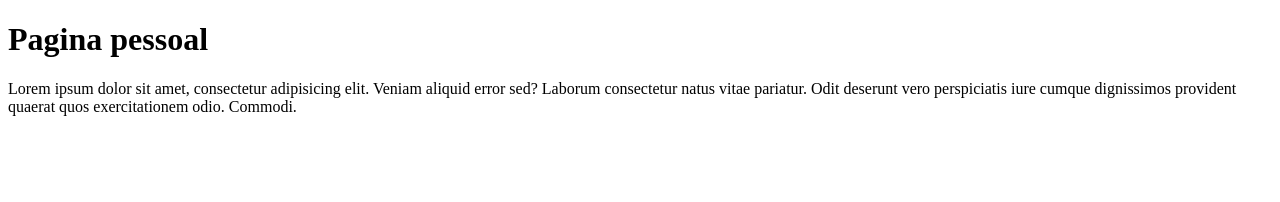
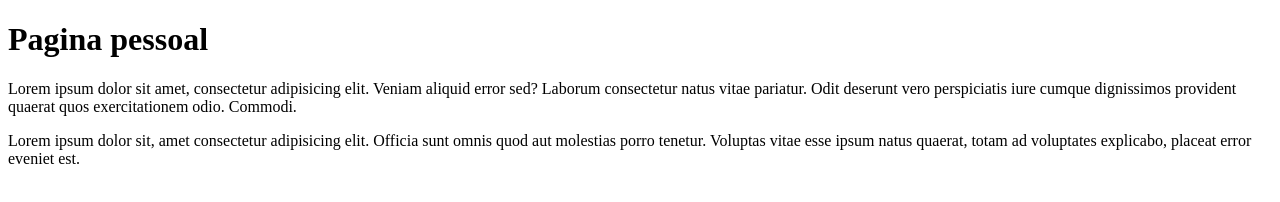
Before and after one commit to KauanFuza/kauanfuza.github.io, a plain HTML site: page index.html in a window 1280 px wide. Drawn offline with Linux system fonts and the light colour scheme.

Commit message:
Update index.html

```diff
--- a/index.html
+++ b/index.html
@@ -7,5 +7,6 @@
     <body>
         <h1>Pagina pessoal</h1>
         <p>Lorem ipsum dolor sit amet, consectetur adipisicing elit. Veniam aliquid error sed? Laborum consectetur natus vitae pariatur. Odit deserunt vero perspiciatis iure cumque dignissimos provident quaerat quos exercitationem odio. Commodi.</p>
+        <p>Lorem ipsum dolor sit, amet consectetur adipisicing elit. Officia sunt omnis quod aut molestias porro tenetur. Voluptas vitae esse ipsum natus quaerat, totam ad voluptates explicabo, placeat error eveniet est.</p>
     </body>
 </html>
```
